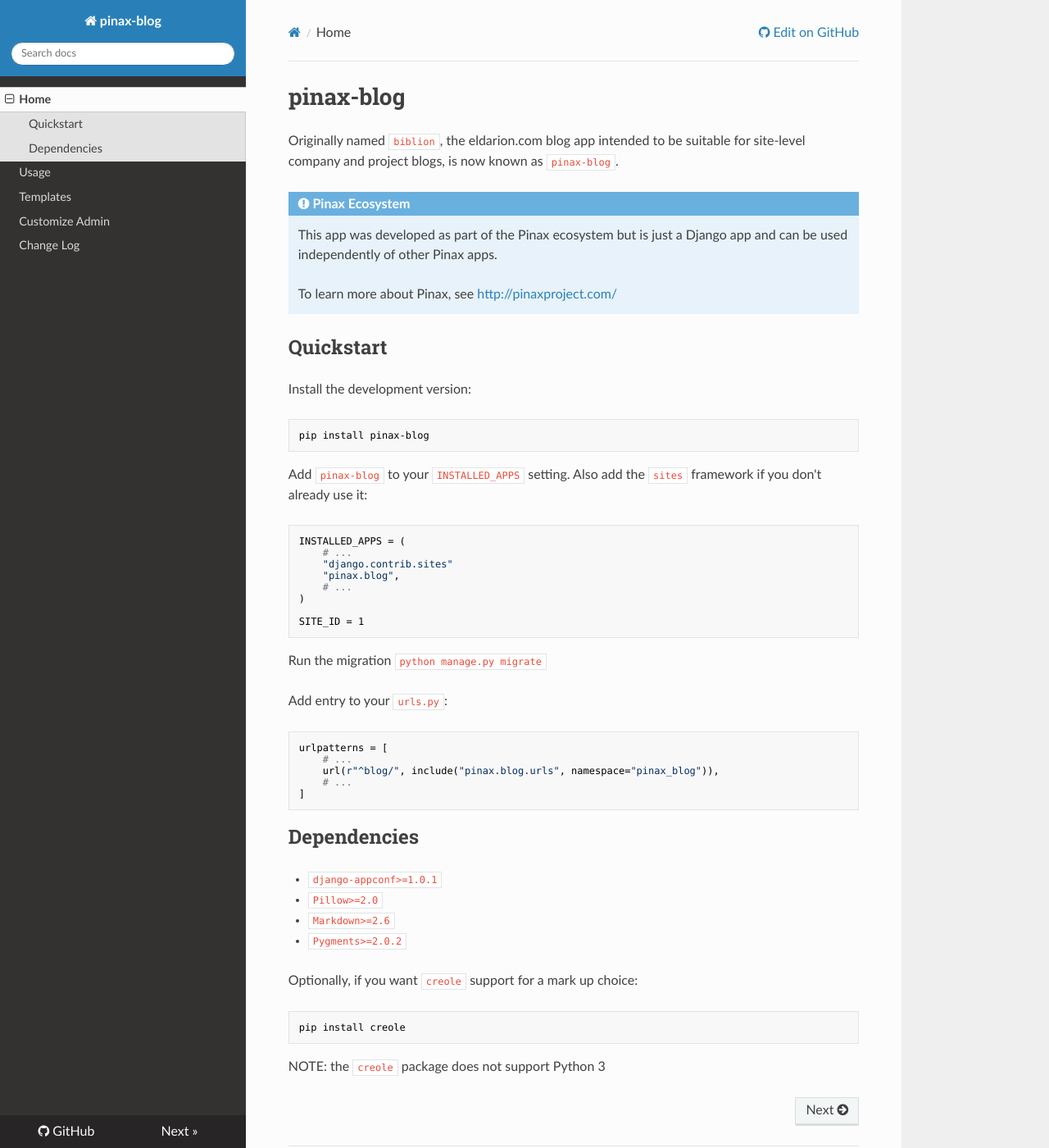
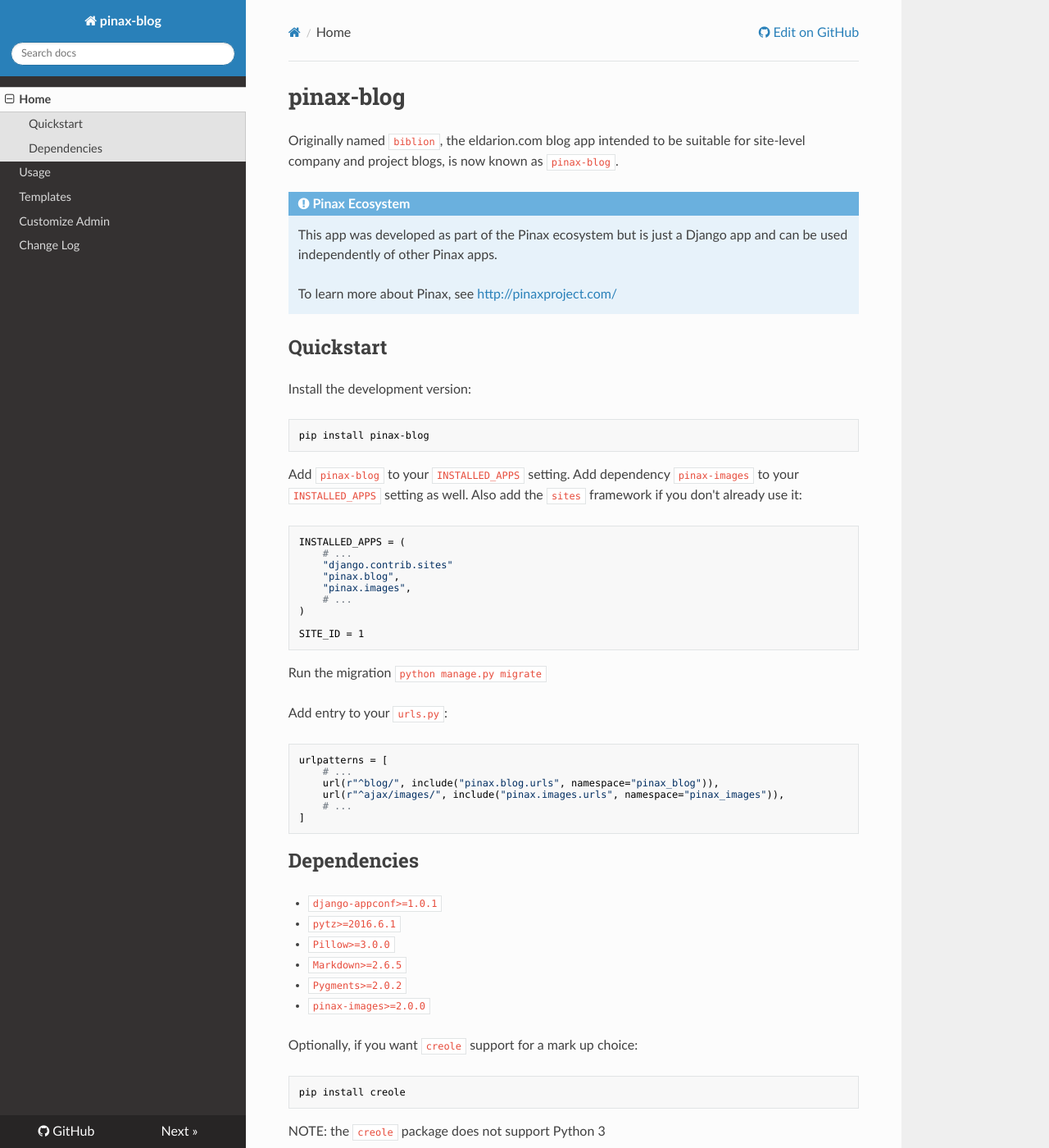
Before and after one commit to pinax/pinax-blog, an MkDocs documentation site: the page built from docs/index.md, in a window 1280 px wide and 1400 px high. Shown: the whole window at 82% size. Built offline with MkDocs 1.6.1, drawn with Linux system fonts in a browser that asks for light colours; nearby versions of some CDN libraries; old or Windows-style settings are respelled for this version of MkDocs.

Commit message:
Include use of pinax-images in quickstart doc
Add "pinax-images" to INSTALLED_APPS setting as it is a dependency.
Add pinax-images URLs to quickstart instructions.
Update dependencies list.

```diff
--- a/docs/index.md
+++ b/docs/index.md
@@ -16,13 +16,15 @@
 
     pip install pinax-blog
 
-Add `pinax-blog` to your `INSTALLED_APPS` setting. Also add the `sites` framework
-if you don't already use it:
+Add `pinax-blog` to your `INSTALLED_APPS` setting.
+Add dependency `pinax-images` to your `INSTALLED_APPS` setting as well.
+Also add the `sites` framework if you don't already use it:
 
     INSTALLED_APPS = (
         # ...
         "django.contrib.sites"
         "pinax.blog",
+        "pinax.images",
         # ...
     )
 
@@ -35,6 +37,7 @@
     urlpatterns = [
         # ...
         url(r"^blog/", include("pinax.blog.urls", namespace="pinax_blog")),
+        url(r"^ajax/images/", include("pinax.images.urls", namespace="pinax_images")),
         # ...
     ]
 
@@ -42,9 +45,11 @@
 ## Dependencies
 
 * `django-appconf>=1.0.1`
-* `Pillow>=2.0`
-* `Markdown>=2.6`
+* `pytz>=2016.6.1`
+* `Pillow>=3.0.0`
+* `Markdown>=2.6.5`
 * `Pygments>=2.0.2`
+* `pinax-images>=2.0.0`
 
 Optionally, if you want `creole` support for a mark up choice:
 
```
